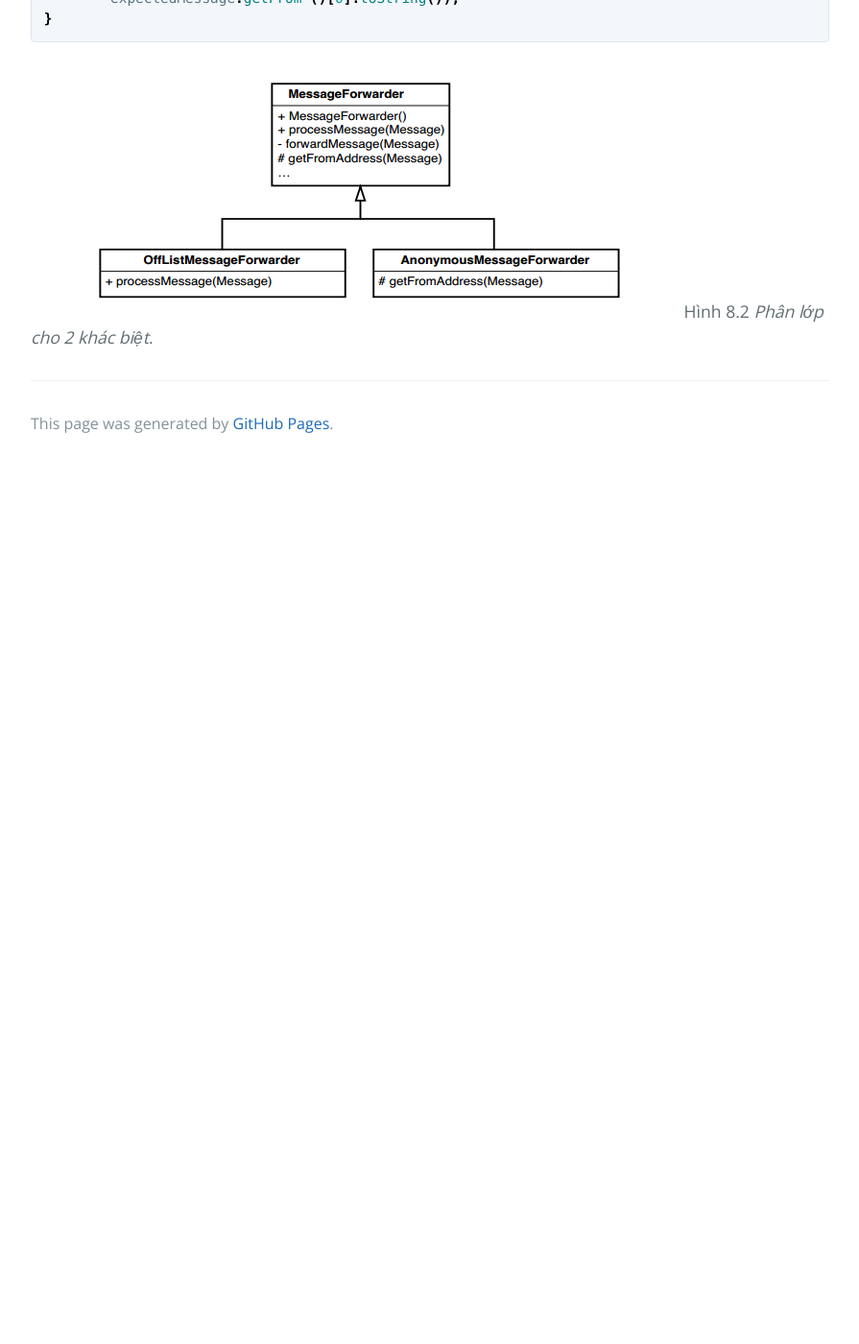
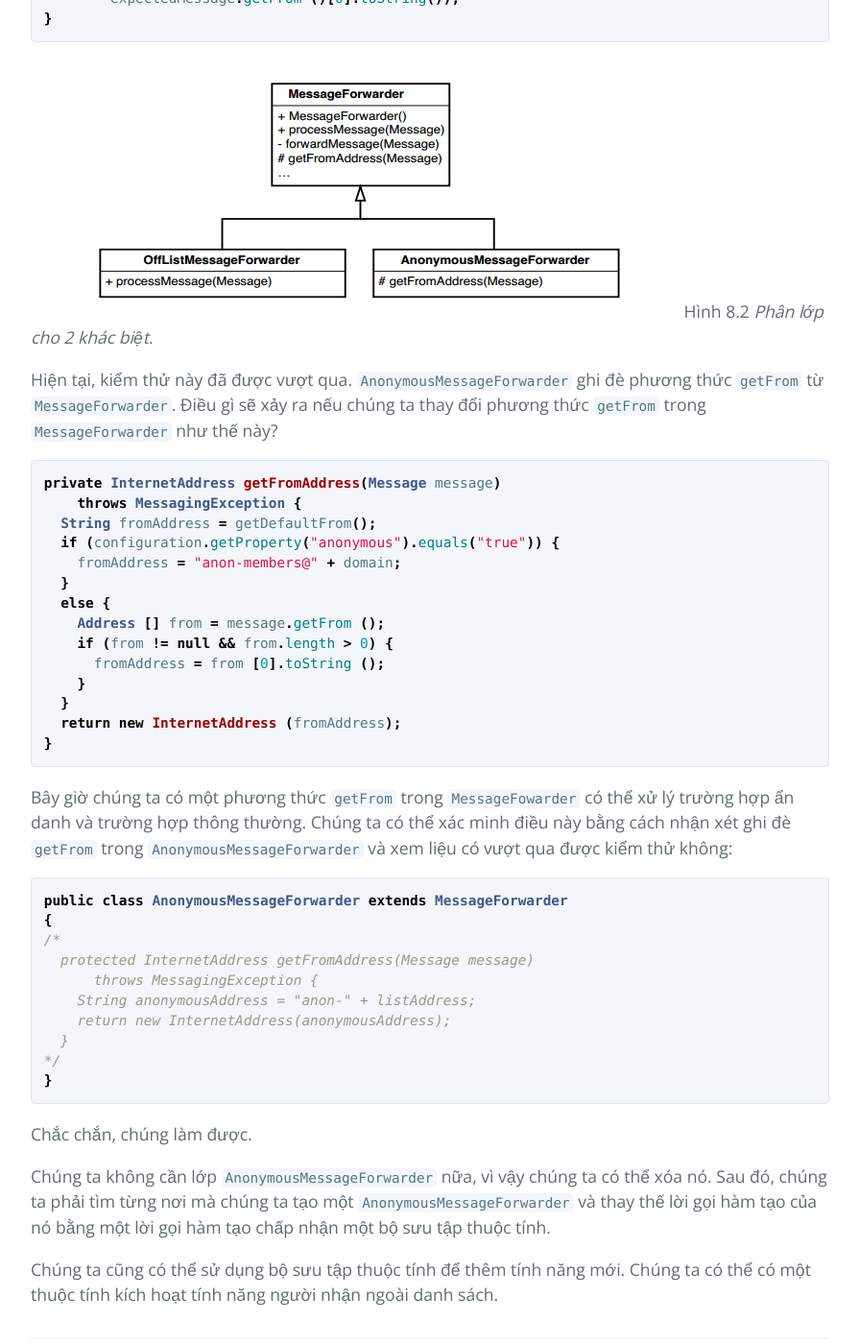
Before and after one commit to HaiBV/haibv.github.io, a Jekyll site: the page built from working-effectively-with-legacy-code/chapter-8-how-do-i-add-a-feature.md, in a window 1280 px wide and 1400 px high, scrolled down 11769 px. Shown: the whole window at 96% size, without its empty margins (192-1087 px from the left). Built offline with Jekyll 4.4.1, drawn with Linux system fonts in a browser that asks for light colours; our own code applies the rules of GitHub Pages for plain Markdown files; before the commit the page ends 12254 px from its top, so only the background shows below that.

Commit message:
Book - Working Efectively with Legacy Code - P2 - C8

````diff
--- a/working-effectively-with-legacy-code/chapter-8-how-do-i-add-a-feature.md
+++ b/working-effectively-with-legacy-code/chapter-8-how-do-i-add-a-feature.md
@@ -366,3 +366,43 @@ public void testAnonymous () throws Exception {
 
 ![8.2](images/8/8-2.png)
 Hình 8.2 _Phân lớp cho 2 khác biệt_.
+
+Hiện tại, kiểm thử này đã được vượt qua. `AnonymousMessageForwarder` ghi đè phương thức `getFrom` từ `MessageForwarder`. Điều gì sẽ xảy ra nếu chúng ta thay đổi phương thức `getFrom` trong `MessageForwarder` như thế này?
+
+```java
+private InternetAddress getFromAddress(Message message)
+    throws MessagingException {
+  String fromAddress = getDefaultFrom();
+  if (configuration.getProperty("anonymous").equals("true")) {
+    fromAddress = "anon-members@" + domain;
+  }
+  else {
+    Address [] from = message.getFrom ();
+    if (from != null && from.length > 0) {
+      fromAddress = from [0].toString ();
+    }
+  }
+  return new InternetAddress (fromAddress);
+}
+```
+
+Bây giờ chúng ta có một phương thức `getFrom` trong `MessageFowarder` có thể xử lý trường hợp ẩn danh và trường hợp thông thường. Chúng ta có thể xác minh điều này bằng cách nhận xét ghi đè `getFrom` trong `AnonymousMessageForwarder` và xem liệu có vượt qua được kiểm thử không:
+
+```java
+public class AnonymousMessageForwarder extends MessageForwarder
+{
+/*
+  protected InternetAddress getFromAddress(Message message)
+      throws MessagingException {
+    String anonymousAddress = "anon-" + listAddress;
+    return new InternetAddress(anonymousAddress);
+  }
+*/
+}
+```
+
+Chắc chắn, chúng làm được.
+
+Chúng ta không cần lớp `AnonymousMessageForwarder` nữa, vì vậy chúng ta có thể xóa nó. Sau đó, chúng ta phải tìm từng nơi mà chúng ta tạo một `AnonymousMessageForwarder` và thay thế lời gọi hàm tạo của nó bằng một lời gọi hàm tạo chấp nhận một bộ sưu tập thuộc tính.
+
+Chúng ta cũng có thể sử dụng bộ sưu tập thuộc tính để thêm tính năng mới. Chúng ta có thể có một thuộc tính kích hoạt tính năng người nhận ngoài danh sách.
````
